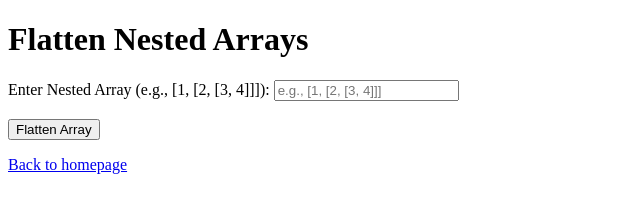
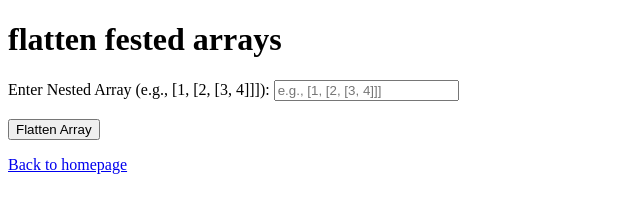
Before and after one commit to MederX/Javascript-exercises, a plain HTML site: page Intermediate javascript with html/exercise7.html in a window 1280 px wide. Shown: the whole page, without its empty margins (0-640 px from the left). Drawn offline with Linux system fonts and the light colour scheme.

Commit message:
Update exercise7.html

```diff
--- a/Intermediate javascript with html/exercise7.html
+++ b/Intermediate javascript with html/exercise7.html
@@ -7,7 +7,7 @@
     <script src="exercise7.js" defer></script>
 </head>
 <body>
-    <h1>Flatten Nested Arrays</h1>
+    <h1>flatten fested arrays</h1>
     <label for="inputArray">Enter Nested Array (e.g., [1, [2, [3, 4]]]):</label>
     <input type="text" id="inputArray" placeholder="e.g., [1, [2, [3, 4]]]">
     <br><br>
```
